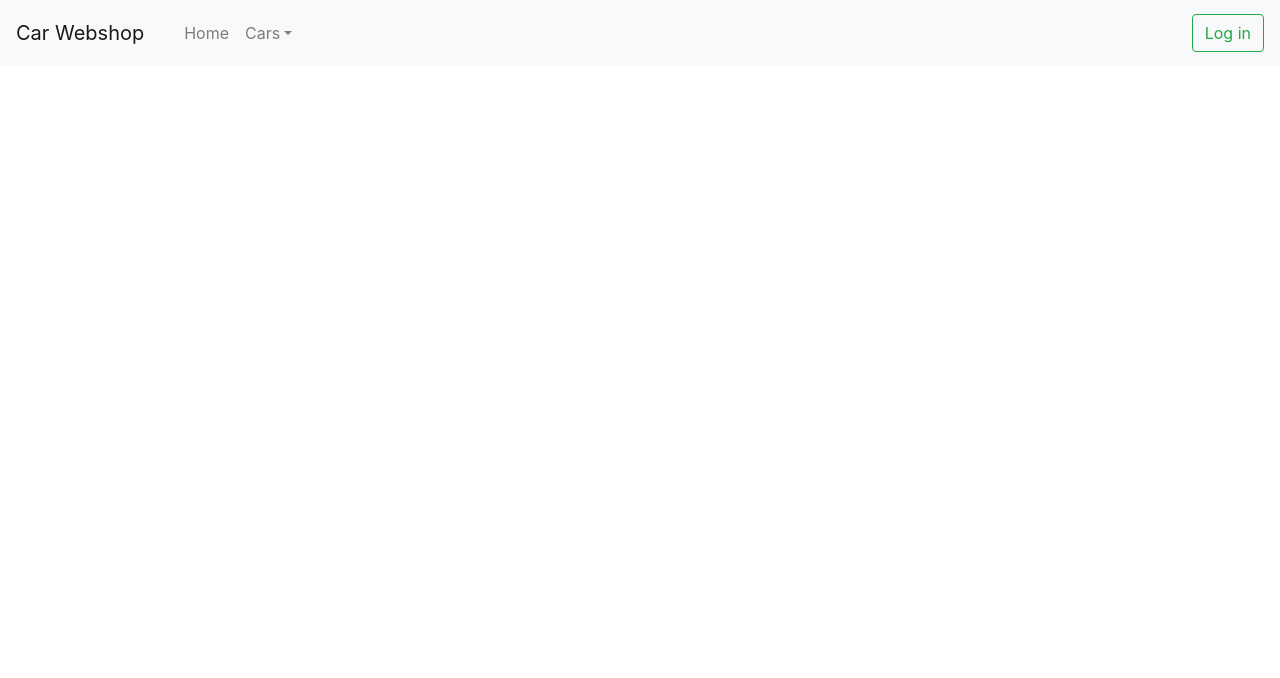
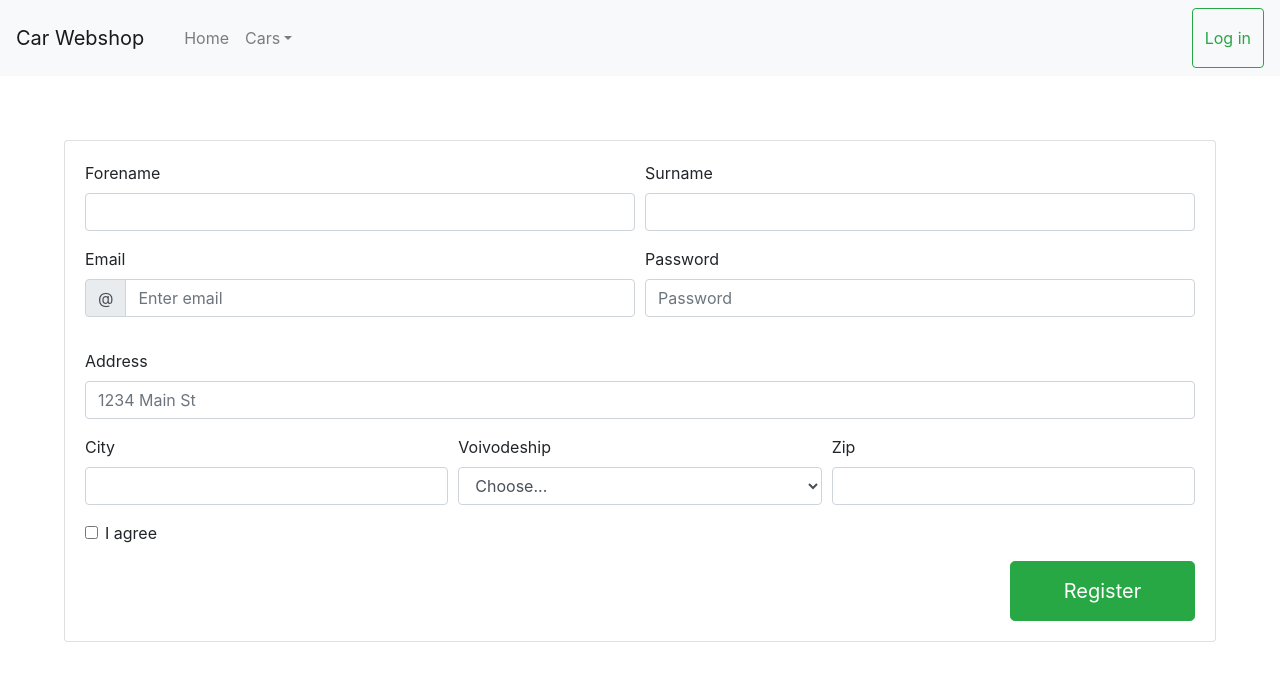
Before and after one commit to airycanine/zpsb-webshop, a React (Create React App) app: page /account-creation in a window 1280 px wide. Shown: the top 678 px of the page. Built offline with nearby package versions, Linux system fonts and the light colour scheme; no server answers.

Commit message:
Register form component

```diff
--- a/package.json
+++ b/package.json
@@ -17,10 +17,11 @@
     "react": "^16.13.1",
     "react-bootstrap": "^1.0.1",
     "react-dom": "^16.13.1",
+    "react-js-stepper": "^1.2.6",
+    "react-material-stepper": "^1.0.0",
     "react-redux": "^7.2.0",
     "react-router-dom": "^5.1.2",
     "react-scripts": "3.4.1",
-    "react-stepper-horizontal": "^1.0.11",
     "redux": "^4.0.5",
     "redux-forms": "^1.0.0-3",
     "redux-thunk": "^2.3.0",
--- a/public/index.html
+++ b/public/index.html
@@ -30,6 +30,7 @@
           integrity="sha384-Vkoo8x4CGsO3+Hhxv8T/Q5PaXtkKtu6ug5TOeNV6gBiFeWPGFN9MuhOf23Q9Ifjh"
           crossorigin="anonymous"
     />
+
     <title>React AppRouter</title>
   </head>
   <body>
--- a/src/layout/components/appRouter.tsx
+++ b/src/layout/components/appRouter.tsx
@@ -2,23 +2,25 @@ import React from "react";
 import { BrowserRouter as Router, Switch, Route, Link } from "react-router-dom";
 import "../../styles/App.css";
 import NavigationBar from "../containers/NavigationBar";
-import UserCreationForm from "../containers/UserCreationForm";
+import LoginForm from "../containers/LoginForm";
+import AccountCreationForm from "../containers/AccountCreationForm";
 
 const AppRouter = () => {
   return (
     <>
       <Router>
         <NavigationBar />
-
         <Switch>
           <Route path="/about">
-            <UserCreationForm />
+            <LoginForm />
           </Route>
           <Route path="/users">
             {" "}
-            <UserCreationForm />
+            <LoginForm />
           </Route>
-          <Route path="/"></Route>
+          <Route path="/account-creation">
+            <AccountCreationForm />
+          </Route>
         </Switch>
       </Router>
     </>
--- /dev/null
+++ b/src/layout/containers/AccountCreationForm.tsx
@@ -0,0 +1,141 @@
+import React, { FormEvent, useEffect, useState } from "react";
+import { useDispatch, useSelector } from "react-redux";
+import {
+  CustomerActionStatuses,
+  CustomerReducer,
+} from "../../interfaces/CustomerInfo";
+import { Reducers } from "../../store/reducers/reducers";
+import { CustomerActionsDispatcher } from "../../store/dispatchers/customer/CustomerActionsDispatcher";
+import { Button, Form, Card, Col, InputGroup, Spinner } from "react-bootstrap";
+import "../../styles/accountCreationForm.css";
+import { STATUS_CODES } from "http";
+
+interface StateProps {
+  customerReducer: CustomerReducer;
+}
+
+const AccountCreationForm = () => {
+  const { customerReducer } = useSelector<Reducers, StateProps>(
+    (state: Reducers) => {
+      return {
+        customerReducer: state.customerReducer,
+      };
+    }
+  );
+  const customerActionsDispatcher = new CustomerActionsDispatcher(
+    useDispatch()
+  );
+
+  const [customer, setCustomer] = useState(customerReducer.customer);
+
+  useEffect(() => {
+    customerActionsDispatcher.createCustomer({
+      firstName: "Joe",
+      lastName: "PAblo",
+      email: "valat@o2.pl",
+    });
+  }, []);
+
+  return (
+    <Card className="account-creation-form">
+      <Card.Body>
+        <Form
+          onSubmit={(event: FormEvent) => {
+            customerActionsDispatcher.createCustomer(customer);
+          }}
+        >
+          <Form.Row>
+            <Form.Group as={Col} controlId="formGridFirstName">
+              <Form.Label>Forename</Form.Label>
+              <Form.Control
+                value={customer.firstName}
+                onChange={(event) =>
+                  setCustomer({ ...customer, firstName: event.target.value })
+                }
+                type="text"
+              />
+            </Form.Group>
+            <Form.Group as={Col} controlId="formGridLastName">
+              <Form.Label>Surname</Form.Label>
+              <Form.Control
+                value={customer.lastName}
+                onChange={(event) =>
+                  setCustomer({ ...customer, lastName: event.target.value })
+                }
+                type="text"
+              />
+            </Form.Group>
+          </Form.Row>
+          <Form.Row>
+            <Form.Group as={Col} controlId="formGridEmail">
+              <Form.Label>Email</Form.Label>
+              <InputGroup className="mb-3">
+                <InputGroup.Prepend>
+                  <InputGroup.Text id="basic-addon1">@</InputGroup.Text>
+                </InputGroup.Prepend>
+                <Form.Control
+                  value={customer.email}
+                  onChange={(event) =>
+                    setCustomer({ ...customer, email: event.target.value })
+                  }
+                  type="email"
+                  placeholder="Enter email"
+                />
+              </InputGroup>
+            </Form.Group>
+
+            <Form.Group as={Col} controlId="formGridPassword">
+              <Form.Label>Password</Form.Label>
+              <Form.Control type="password" placeholder="Password" />
+            </Form.Group>
+          </Form.Row>
+          <Form.Group controlId="formGridAddress1">
+            <Form.Label>Address</Form.Label>
+            <Form.Control placeholder="1234 Main St" />
+          </Form.Group>
+          <Form.Row>
+            <Form.Group as={Col} controlId="formGridCity">
+              <Form.Label>City</Form.Label>
+              <Form.Control />
+            </Form.Group>
+
+            <Form.Group as={Col} controlId="formGridState">
+              <Form.Label>Voivodeship</Form.Label>
+              <Form.Control as="select" value="Choose...">
+                <option>Choose...</option>
+                <option>Zachodniopomorskie</option>
+              </Form.Control>
+            </Form.Group>
+
+            <Form.Group as={Col} controlId="formGridZip">
+              <Form.Label>Zip</Form.Label>
+              <Form.Control />
+            </Form.Group>
+          </Form.Row>
+          <Form.Group id="formGridCheckbox">
+            <Form.Check type="checkbox" label="I agree" />
+          </Form.Group>
+          <div className={"text-right"}>
+            <Button
+              size="lg"
+              className="col-md-2 h"
+              variant="success"
+              type="submit"
+            >
+              {customerReducer.status ==
+              CustomerActionStatuses.CREATE_CUSTOMER_PENDING ? (
+                <Spinner animation="border" role="status">
+                  <span className="sr-only">Loading...</span>
+                </Spinner>
+              ) : (
+                "Register"
+              )}
+            </Button>
+          </div>
+        </Form>
+      </Card.Body>
+    </Card>
+  );
+};
+
+export default AccountCreationForm;
--- a/src/layout/containers/UserCreationForm.tsx
+++ b/src/layout/containers/LoginForm.tsx
@@ -4,13 +4,13 @@ import { CustomerReducer } from "../../interfaces/CustomerInfo";
 import { Reducers } from "../../store/reducers/reducers";
 import { CustomerActionsDispatcher } from "../../store/dispatchers/customer/CustomerActionsDispatcher";
 import CustomStepper from "../components/customStepper";
-import { Button, Form } from "react-bootstrap";
+import { Button, Form, Nav } from "react-bootstrap";
 
 interface StateProps {
   customerReducer: CustomerReducer;
 }
 
-const UserCreationForm = () => {
+const LoginForm = () => {
   const { customerReducer } = useSelector<Reducers, StateProps>(
     (state: Reducers) => {
       return {
@@ -47,13 +47,17 @@ const UserCreationForm = () => {
         </Form.Group>
 
         <div className="text-right float-right">
-          <Button variant="outline-success" type="submit">
+          <Button size="lg" variant="outline-success" type="submit">
             Login
           </Button>
         </div>
         <footer className="blockquote-footer">
           <cite title="Source Title">Don't have an account?</cite>
-          <Button className="offset-1" variant="outline-warning">
+          <Button
+            href="account-creation"
+            className="offset-1"
+            variant="outline-warning"
+          >
             Register
           </Button>
         </footer>
@@ -62,4 +66,4 @@ const UserCreationForm = () => {
   );
 };
 
-export default UserCreationForm;
+export default LoginForm;
--- a/src/layout/containers/NavigationBar.tsx
+++ b/src/layout/containers/NavigationBar.tsx
@@ -6,7 +6,7 @@ import { Reducers } from "../../store/reducers/reducers";
 import { CustomerActionsDispatcher } from "../../store/dispatchers/customer/CustomerActionsDispatcher";
 import CustomPopover from "../components/customPopover";
 import VerticallyCenteredModal from "../components/verticallyCenteredModal";
-import UserCreationForm from "./UserCreationForm";
+import LoginForm from "./LoginForm";
 
 interface StateProps {
   customerReducer: CustomerReducer;
@@ -31,13 +31,13 @@ const NavigationBar = () => {
     <Navbar bg="light" expand="lg">
       <Navbar.Toggle aria-controls="basic-navbar-nav" />
       <CustomPopover title={"Jakub Walat"} content={`ZPSB final project`}>
-        <Navbar.Brand href="#home">
+        <Navbar.Brand href="home">
           <Navbar.Brand href="#home">Car Webshop</Navbar.Brand>
         </Navbar.Brand>
       </CustomPopover>
       <Navbar.Collapse id="basic-navbar-nav">
         <Nav className="mr-auto">
-          <Nav.Link href="#home">Home</Nav.Link>
+          <Nav.Link href="home">Home</Nav.Link>
           <NavDropdown title="Cars" id="basic-nav-dropdown">
             <NavDropdown.Item href="#action/3.1">Show cars</NavDropdown.Item>
             <NavDropdown.Divider />
@@ -70,7 +70,7 @@ const NavigationBar = () => {
               show={modalShow}
               onHide={() => setModalShow(false)}
             >
-              <UserCreationForm />
+              <LoginForm />
             </VerticallyCenteredModal>
           </Form>
         )}
--- /dev/null
+++ b/src/styles/accountCreationForm.css
@@ -0,0 +1,6 @@
+.account-creation-form{
+margin: 5%;
+}
+Button{
+    height: 60px;
+}
```
Also changed, not shown: 1 other file (tests, documents, lock files or other folders).
